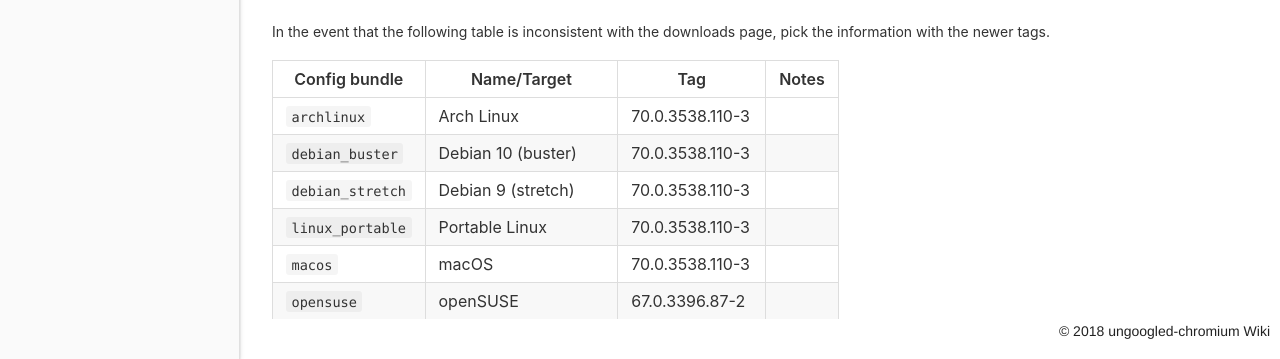
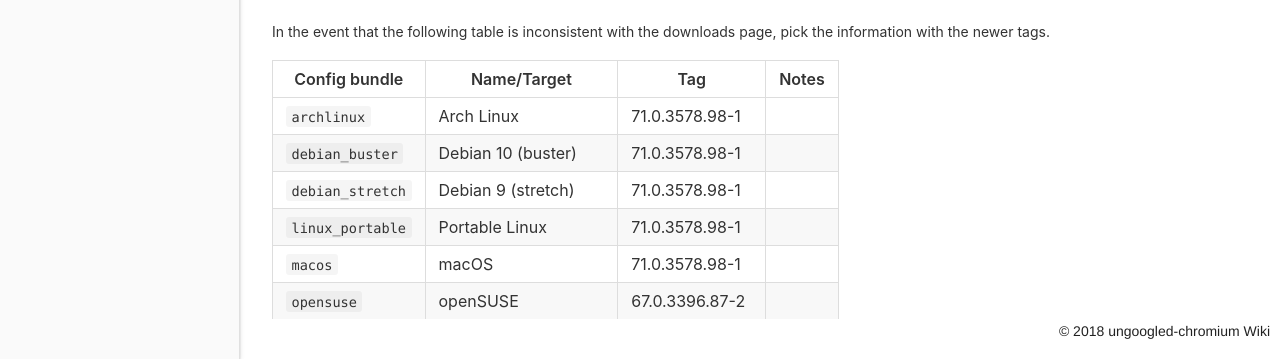
Before and after one commit to ungoogled-software/ungoogled-chromium-wiki, a Jekyll site: the page built from statuses.md, in a window 1280 px wide. Shown: the part 541-900 px from the top of the page. Built offline with Jekyll 4.4.1, drawn with Linux system fonts in a browser that asks for light colours.

Commit message:
statuses.md: Update for 71.0.3578.98-1

```diff
--- a/statuses.md
+++ b/statuses.md
@@ -21,12 +21,12 @@ In the event that the following table is inconsistent with the downloads page, p
 
 **Config bundle** | **Name/Target** | **Tag** | **Notes**
 ----------------- | --------------- | ------- | ---------
-`archlinux` | Arch Linux | 70.0.3538.110-3
-`debian_buster` | Debian 10 (buster) | 70.0.3538.110-3
-`debian_stretch` | Debian 9 (stretch) | 70.0.3538.110-3
-`linux_portable` | Portable Linux | 70.0.3538.110-3
-`macos` | macOS | 70.0.3538.110-3
+`archlinux` | Arch Linux | 71.0.3578.98-1
+`debian_buster` | Debian 10 (buster) | 71.0.3578.98-1
+`debian_stretch` | Debian 9 (stretch) | 71.0.3578.98-1
+`linux_portable` | Portable Linux | 71.0.3578.98-1
+`macos` | macOS | 71.0.3578.98-1
 `opensuse` | openSUSE | 67.0.3396.87-2
-`ubuntu_bionic` | Ubuntu 18.04 (bionic) | 70.0.3538.110-3
-`ubuntu_cosmic` | Ubuntu 18.10 (cosmic) | 70.0.3538.110-3
+`ubuntu_bionic` | Ubuntu 18.04 (bionic) | 71.0.3578.98-1
+`ubuntu_cosmic` | Ubuntu 18.10 (cosmic) | 71.0.3578.98-1
 `windows` | Microsoft Windows | 69.0.3497.100-2
```
